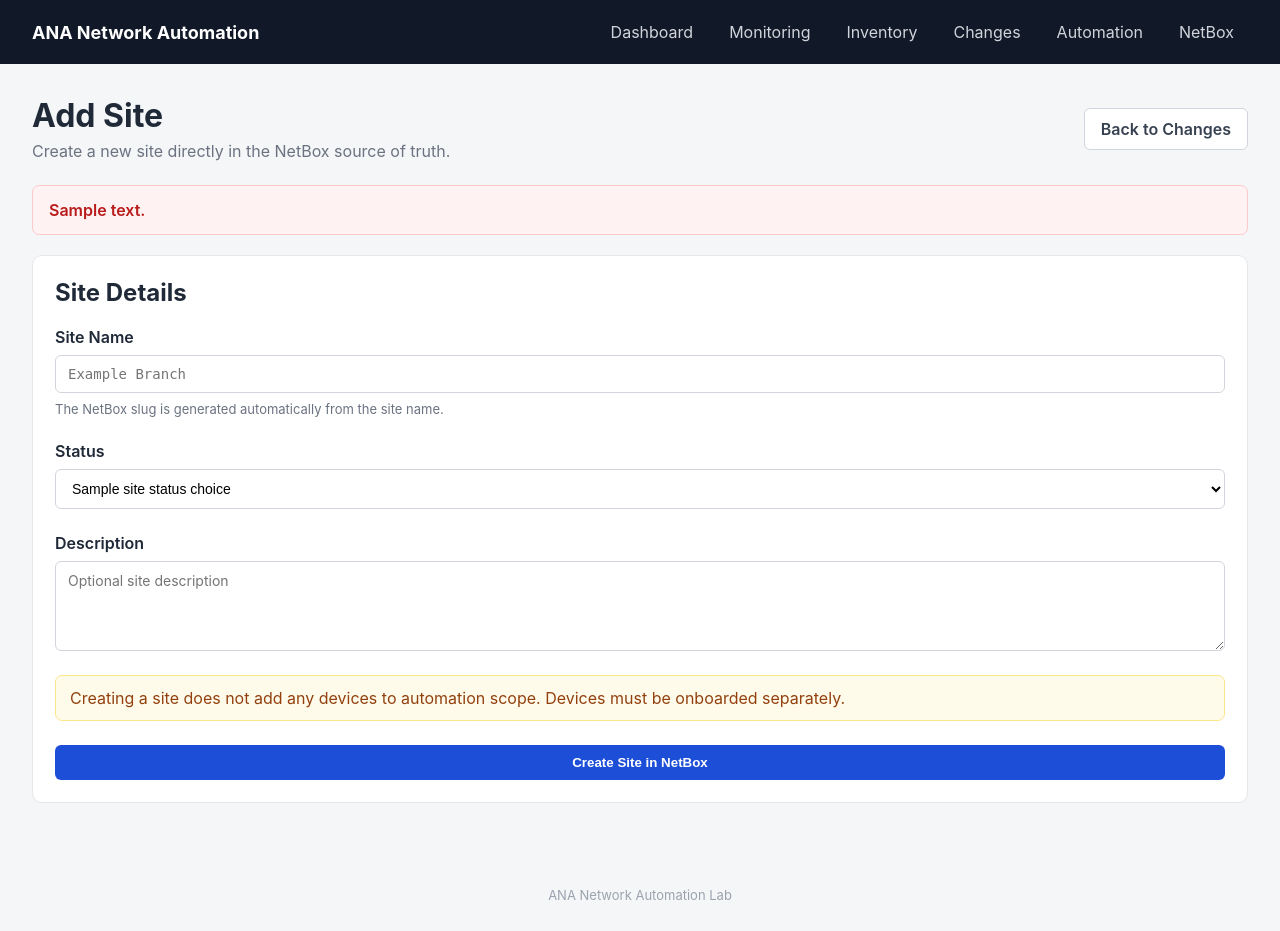
After one commit to dushyantkinha-cu/ana-network-automation, a FastAPI app: template webapp/templates/new_site.html in a window 1280 px wide. The commit adds this page. Run offline with FastAPI, Linux system fonts and the light colour scheme; the template is opened without the code that fills it: most values are stand-ins (such as "Sample title", 1, 10 or a date in 2020).

Commit message:
Add NetBox site creation workflow

```diff
--- a/webapp/main.py
+++ b/webapp/main.py
@@ -3,6 +3,7 @@
 import ipaddress
 import json
 import os
+import re
 import subprocess
 import sys
 from collections import Counter
@@ -67,6 +68,14 @@ PROFILE_ROLE_MAP = {
     "core": "Multilayer Switch",
 }
 
+SITE_STATUS_CHOICES = {
+    "planned": "Planned",
+    "staging": "Staging",
+    "active": "Active",
+    "decommissioning": "Decommissioning",
+    "retired": "Retired",
+}
+
 GRAFANA_PORT = 3000
 GRAFANA_DASHBOARDS = {
     "overview": {
@@ -81,7 +90,7 @@ GRAFANA_DASHBOARDS = {
         "label": "Routing",
         "uid": "ana-routing",
     },
-        "topology": {
+    "topology": {
         "label": "Live Topology",
         "uid": "adqzdvd",
     },
@@ -221,6 +230,18 @@ def get_staged_devices():
             devices.append(item)
 
     return devices
+
+
+def make_slug(value):
+    slug = value.strip().lower()
+
+    slug = re.sub(
+        r"[^a-z0-9]+",
+        "-",
+        slug,
+    )
+
+    return slug.strip("-")
 
 
 def netbox_headers():
@@ -1189,6 +1210,130 @@ async def update_device_metadata(request: Request):
             "/changes"
             f"?device={quote(hostname)}"
             "&status=success"
+            f"&message={quote(message)}"
+        ),
+        status_code=303,
+    )
+
+
+@app.get("/changes/new-site")
+def new_site_page(
+    request: Request,
+    status: str | None = None,
+    message: str | None = None,
+):
+    return templates.TemplateResponse(
+        request=request,
+        name="new_site.html",
+        context={
+            "page_title": "Add Site",
+            "site_status_choices": SITE_STATUS_CHOICES,
+            "action_status": status,
+            "action_message": message,
+            "netbox_url": NETBOX_URL,
+        },
+    )
+
+
+@app.post("/changes/new-site")
+async def create_site(request: Request):
+    form = await request.form()
+
+    name = str(
+        form.get("name", "")
+    ).strip()
+
+    status = str(
+        form.get("status", "")
+    ).strip()
+
+    description = str(
+        form.get("description", "")
+    ).strip()
+
+    if not name:
+        raise HTTPException(
+            status_code=400,
+            detail="Site name is required.",
+        )
+
+    if len(name) > 100:
+        raise HTTPException(
+            status_code=400,
+            detail="Site name is too long.",
+        )
+
+    if status not in SITE_STATUS_CHOICES:
+        raise HTTPException(
+            status_code=400,
+            detail="Invalid site status.",
+        )
+
+    slug = make_slug(name)
+
+    if not slug:
+        raise HTTPException(
+            status_code=400,
+            detail=(
+                "Site name could not be converted "
+                "to a valid NetBox slug."
+            ),
+        )
+
+    try:
+        existing_name = netbox_get(
+            "/api/dcim/sites/"
+            f"?name={quote(name)}"
+        ).get("results", [])
+
+        if existing_name:
+            raise HTTPException(
+                status_code=409,
+                detail=(
+                    "A NetBox site with this name "
+                    "already exists."
+                ),
+            )
+
+        existing_slug = netbox_get(
+            "/api/dcim/sites/"
+            f"?slug={quote(slug)}"
+        ).get("results", [])
+
+        if existing_slug:
+            raise HTTPException(
+                status_code=409,
+                detail=(
+                    "A NetBox site with this slug "
+                    "already exists."
+                ),
+            )
+
+        site = netbox_post(
+            "/api/dcim/sites/",
+            {
+                "name": name,
+                "slug": slug,
+                "status": status,
+                "description": description,
+            },
+        )
+
+    except RuntimeError as exc:
+        raise HTTPException(
+            status_code=503,
+            detail=str(exc),
+        ) from exc
+
+    message = (
+        f"Site '{site['name']}' was created "
+        f"in NetBox with slug '{site['slug']}'."
+    )
+
+    return RedirectResponse(
+        url=(
+            "/changes/new-site"
+            "?status=success"
             f"&message={quote(message)}"
         ),
         status_code=303,
@@ -1687,6 +1832,7 @@ async def create_staged_device(request: Request):
         status_code=303,
     )
 
+
 @app.get("/monitoring")
 def monitoring_page(
     request: Request,
--- a/webapp/static/css/style.css
+++ b/webapp/static/css/style.css
@@ -544,3 +544,20 @@ footer {
     height: 100%;
     border: 0;
 }
+
+.heading-actions {
+    display: flex;
+    flex-wrap: wrap;
+    gap: 10px;
+}
+
+.intent-form textarea {
+    width: 100%;
+    padding: 10px 12px;
+    border: 1px solid #d1d5db;
+    border-radius: 6px;
+    background: white;
+    font-family: inherit;
+    font-size: 14px;
+    resize: vertical;
+}
--- /dev/null
+++ b/webapp/templates/new_site.html
@@ -0,0 +1,141 @@
+{% extends "base.html" %}
+
+{% block content %}
+
+<div class="page-heading">
+
+    <div>
+        <h1>Add Site</h1>
+
+        <p>
+            Create a new site directly in the
+            NetBox source of truth.
+        </p>
+    </div>
+
+    <a
+        href="/changes"
+        class="button-secondary button-link"
+    >
+        Back to Changes
+    </a>
+
+</div>
+
+
+{% if action_message %}
+
+<div
+    class="alert
+    {% if action_status == 'success' %}
+    alert-success
+    {% else %}
+    alert-error
+    {% endif %}"
+>
+    {{ action_message }}
+</div>
+
+{% endif %}
+
+
+<section class="panel">
+
+    <div class="panel-header">
+        <h2>Site Details</h2>
+    </div>
+
+    <form
+        method="post"
+        action="/changes/new-site"
+        class="intent-form"
+    >
+
+        <div class="form-field">
+
+            <label for="name">
+                Site Name
+            </label>
+
+            <input
+                id="name"
+                name="name"
+                type="text"
+                placeholder="Example Branch"
+                required
+            >
+
+            <span class="field-help">
+                The NetBox slug is generated
+                automatically from the site name.
+            </span>
+
+        </div>
+
+
+        <div class="form-field">
+
+            <label for="status">
+                Status
+            </label>
+
+            <select
+                id="status"
+                name="status"
+                required
+            >
+
+                {% for value, label
+                      in site_status_choices.items() %}
+
+                <option
+                    value="{{ value }}"
+                    {% if value == "planned" %}
+                    selected
+                    {% endif %}
+                >
+                    {{ label }}
+                </option>
+
+                {% endfor %}
+
+            </select>
+
+        </div>
+
+
+        <div class="form-field">
+
+            <label for="description">
+                Description
+            </label>
+
+            <textarea
+                id="description"
+                name="description"
+                rows="4"
+                placeholder="Optional site description"
+            ></textarea>
+
+        </div>
+
+
+        <div class="change-warning">
+            Creating a site does not add any devices
+            to automation scope. Devices must be
+            onboarded separately.
+        </div>
+
+
+        <button
+            type="submit"
+            class="button-primary"
+        >
+            Create Site in NetBox
+        </button>
+
+    </form>
+
+</section>
+
+{% endblock %}
```
Also changed, not shown: webapp/templates/changes.html (+15 -4 lines).
